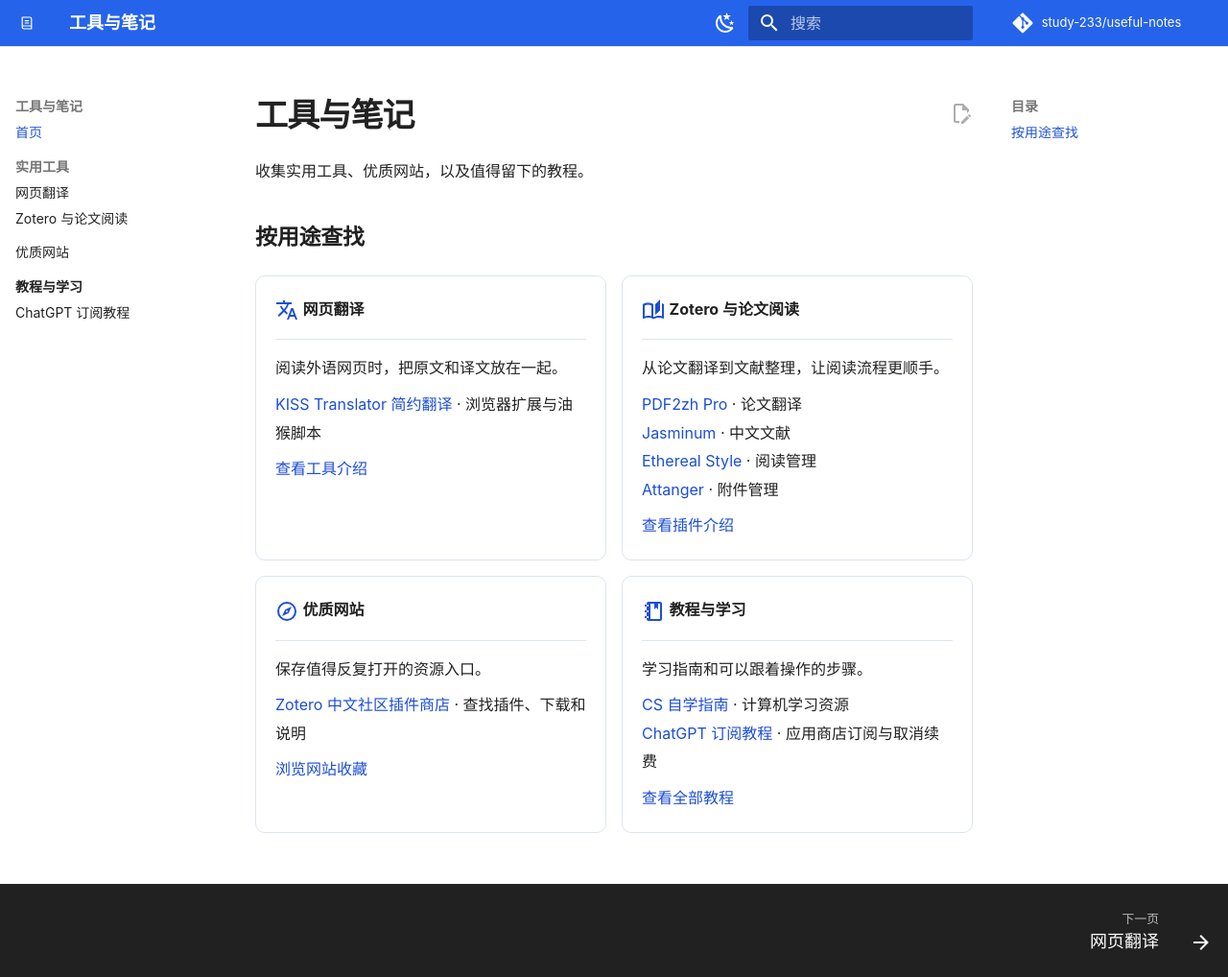
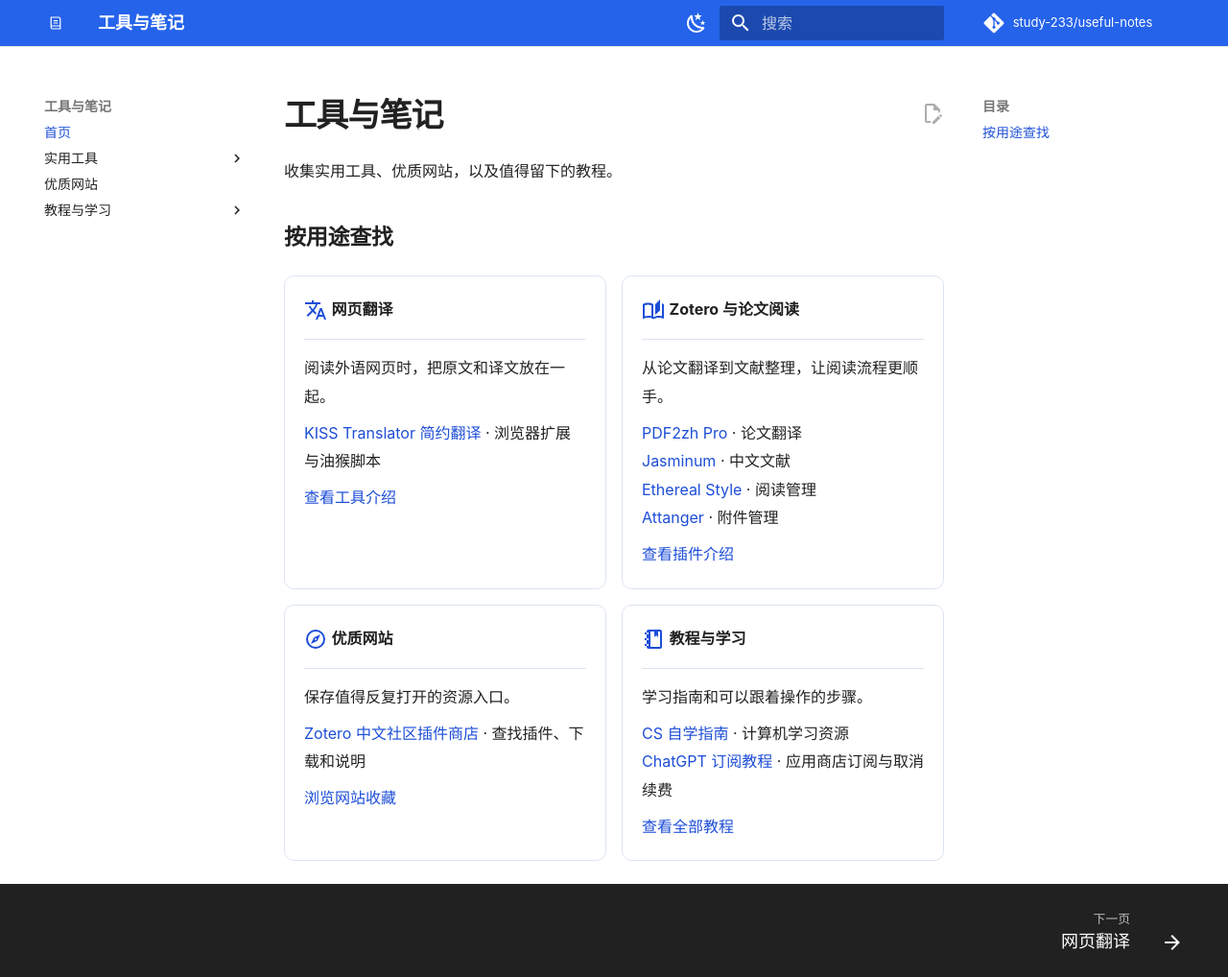
Before and after one commit to study-233/useful-notes, an MkDocs documentation site: the page built from docs/index.md, in a window 1280 px wide and 1018 px high. Shown: the whole window at 96% size. Built offline with MkDocs 1.6.1 and Material for MkDocs 9.7.7, drawn with Linux system fonts in a browser that asks for light colours; comment, search, counter and statistics services are not loaded.

Commit message:
Refine sidebar navigation and hide header on scroll

```diff
--- a/docs/assets/stylesheets/extra.css
+++ b/docs/assets/stylesheets/extra.css
@@ -21,7 +21,7 @@
   --resource-hover: #1d2739;
 }
 
-.md-grid { max-width: 74rem; }
+.md-grid { max-width: 61rem; }
 .md-header { box-shadow: 0 1px 0 rgb(0 0 0 / 8%); }
 .md-typeset { font-size: .8rem; line-height: 1.85; }
 .md-nav { font-size: .7rem; }
--- a/mkdocs.yml
+++ b/mkdocs.yml
@@ -29,8 +29,7 @@ theme:
         icon: material/weather-sunny
         name: 切换到浅色模式
   features:
-    - navigation.sections
-    - navigation.indexes
+    - header.autohide
     - navigation.top
     - navigation.footer
     - search.suggest
```
